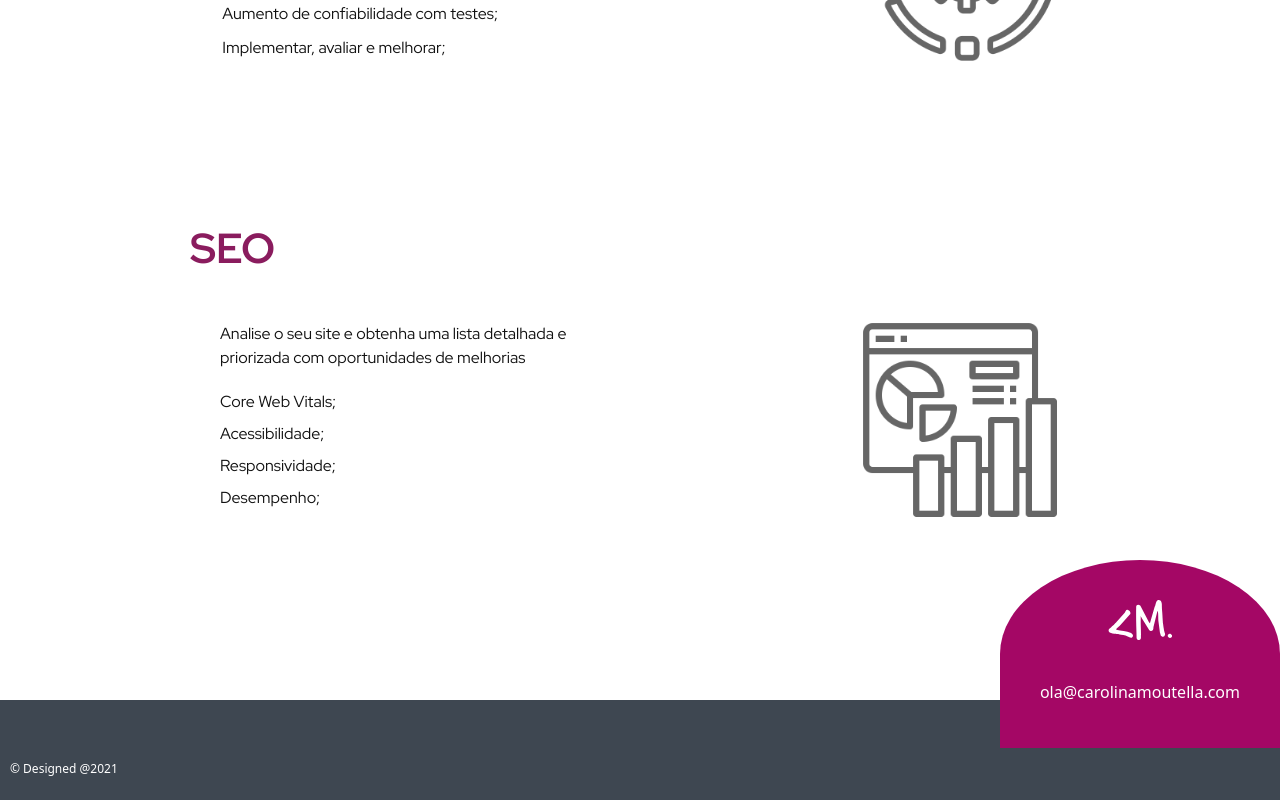
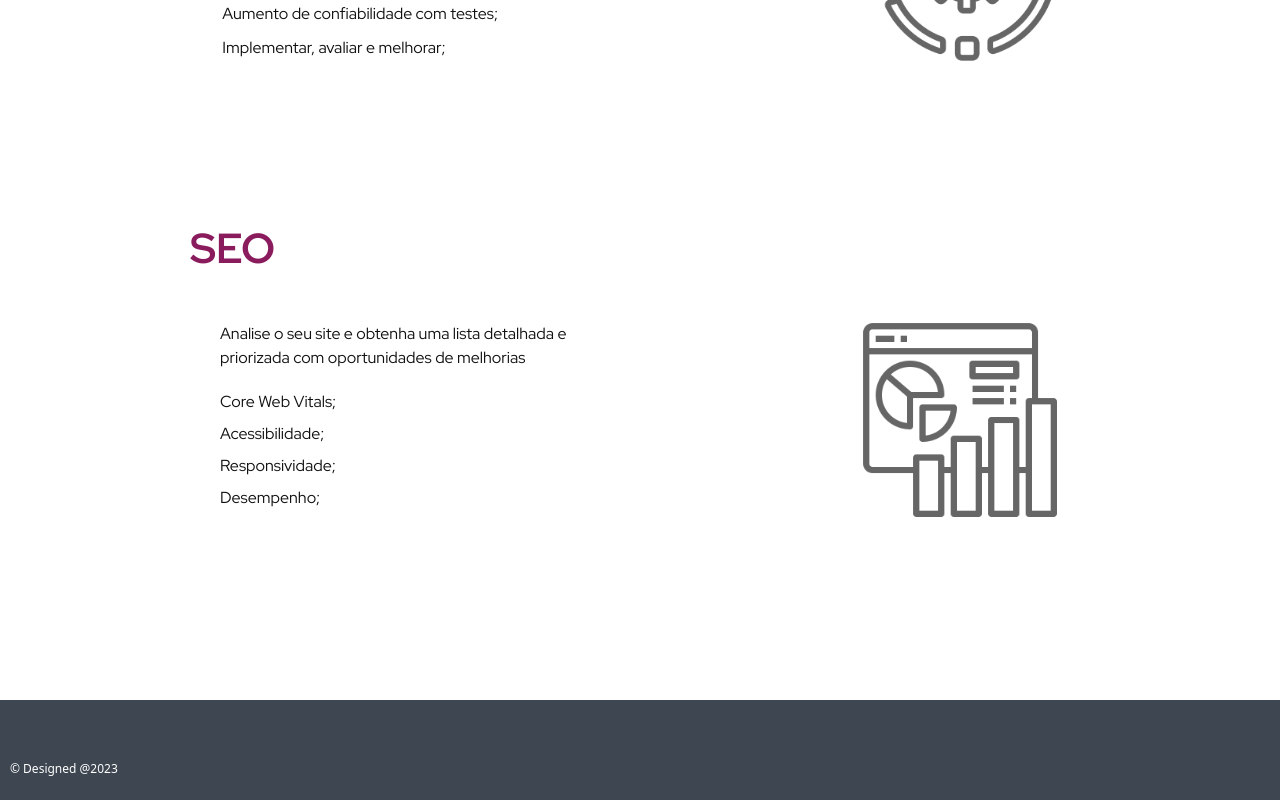
Before and after one commit to cmoutella/next-portfolio, a Next.js app: page /services in a window 1280 px wide. Shown: the part 1547-2347 px from the top of the page. Built offline with nearby package versions, Linux system fonts and the light colour scheme.

Commit message:
fix(Footer): remove contact

```diff
--- a/src/components/Footer.tsx
+++ b/src/components/Footer.tsx
@@ -5,20 +5,7 @@ const Footer = () => {
     <div className="bg-gray-light text-white h-[100px] py-[30px]">
       <div className="container relative">
         <div className="text-[12px] translate-y-[30px] hidden sm:block">
-          &copy; Designed @2021
-        </div>
-        <div className="bg-primary-medium p-[40px] pb-[20px] rounded-t-[50%] absolute right-0 top-[-170px] flex flex-col items-center">
-          <div className="mb-[-16px] sm:mb-[40px]">
-            <Signature height="40" color={"#fff"} />
-          </div>
-          <div className="text-[12px] translate-y-[30px] opacity-80 sm:hidden mb-5">
-            &copy; Designed @2021
-          </div>
-          <p className="mb-[24px]">ola@carolinamoutella.com</p>
-          <ul className="flex">
-            <li className="mr-[16px]">{/* icon linkedin */}</li>
-            <li className="mr-[16px]">{/* icon github */}</li>
-          </ul>
+          &copy; Designed @2023
         </div>
       </div>
     </div>
```
